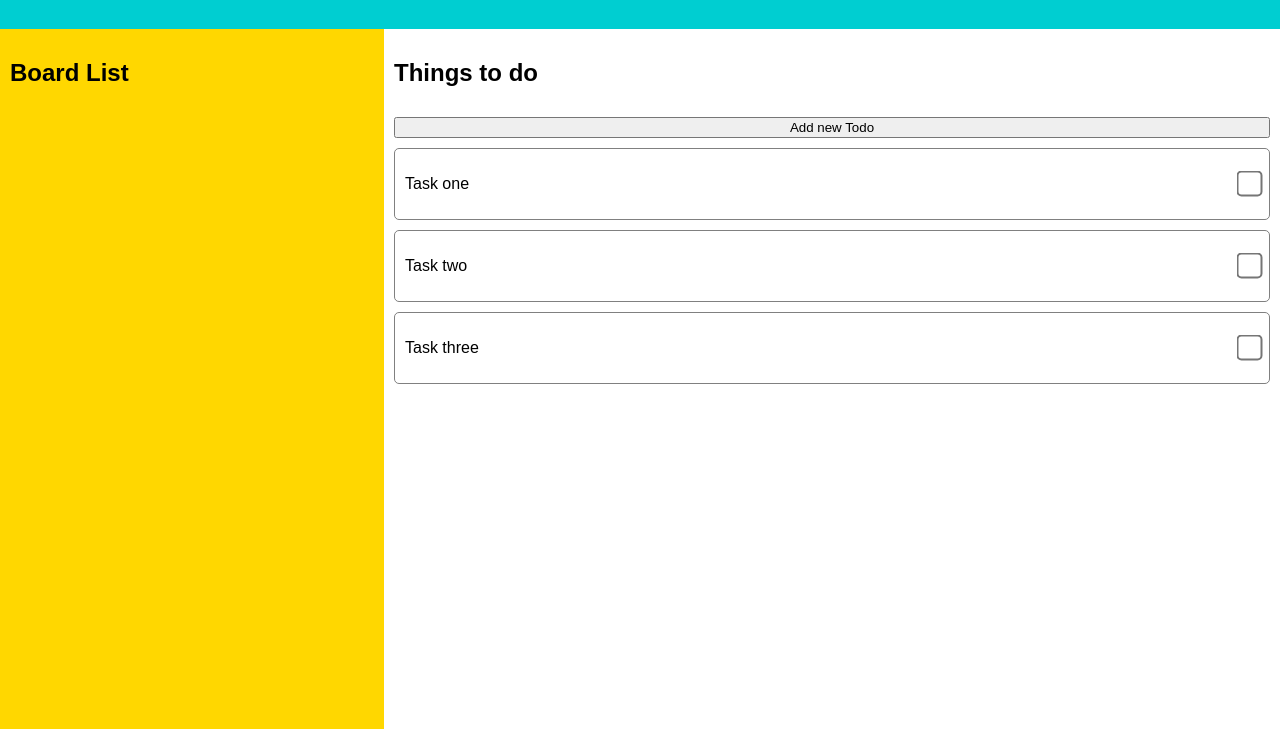
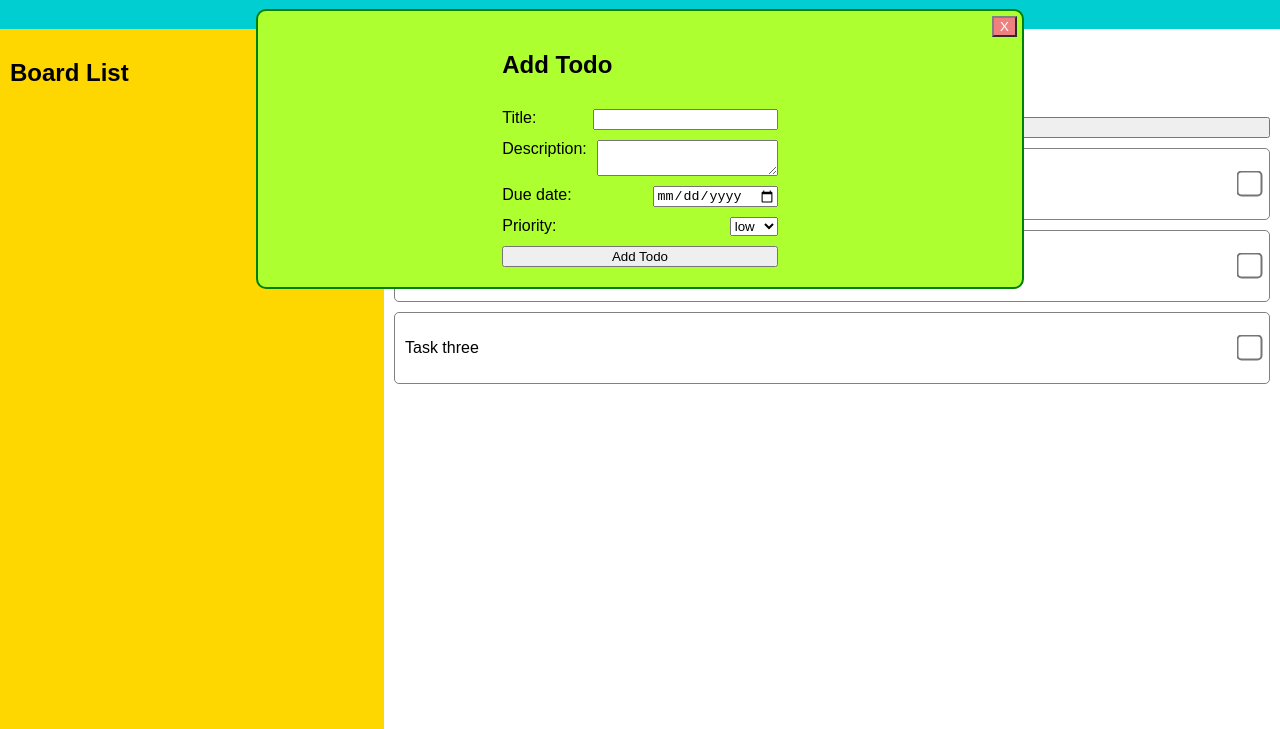
Before and after one commit to seelengxd/odin-todolist, a plain HTML site: page index.html in a window 1280 px wide. Shown: the part 71-800 px from the top of the page. Drawn offline with Linux system fonts and the light colour scheme.

Commit message:
Implement button to make add todo form appear

```diff
--- a/index.html
+++ b/index.html
@@ -16,7 +16,7 @@
       </aside>
       <section id="todos">
         <h2>Things to do</h2>
-        <button id="add">Add new Todo</button>
+        <button id="addformbutton">Add new Todo</button>
         <div class="todo">
           <p>Task one</p>
           <input type="checkbox">
@@ -33,5 +33,7 @@
       </section>
     </section>
 
+    </div>
+
   </body>
 </html>
--- a/main.js
+++ b/main.js
@@ -1,36 +1,97 @@
 class Todo{
   constructor(title, description, dueDate, priority){
-    self.title = title;
-    self.description = description;
-    self.dueDate = dueDate;
-    self.priority = priority;
+    this.title = title;
+    this.description = description;
+    this.dueDate = dueDate;
+    this.priority = priority;
   }
 
   edit(title, description, dueDate, priority){
-    if (title) self.title = title;
-    if (description) self.description = description;
-    if (dueDate) self.dueDate = dueDate;
-    if (priority) self.priority = priority;
+    if (title) this.title = title;
+    if (description) this.description = description;
+    if (dueDate) this.dueDate = dueDate;
+    if (priority) this.priority = priority;
 
   }
 }
 
 class Project{
   constructor(name){
-    self.name = name;
-    self.store = {};
-    self.nextIndex = 0;
+    this.name = name;
+    this.store = {};
+    this.nextIndex = 0;
   }
 
   addTodo(title, description, dueDate, priority){
-    todo = new Todo(title, description, dueDate, priority);
-    self.arr[self.nextIndex] = todo
+    console.log({title, description, dueDate, priority})
+    const todo = new Todo(title, description, dueDate, priority);
+    console.log(todo);
+    this.store[this.nextIndex] = todo
+    this.nextIndex++;
+    return [this.nextIndex - 1, todo]
   }
 }
 
 const DOMStuff = (function(){
   const boardList = document.querySelector("aside")
   const todoList = document.querySelector('#todos')
+  const addFormButton = document.querySelector("#addformbutton")
+  addFormButton.onclick = renderAddForm;
+
+  function makeInput(label, type, name, options){
+    const field = document.createElement('div');
+    field.classList.add('field')
+    const fieldLabel = document.createElement('label');
+    fieldLabel.textContent = label;
+    let input = null;
+    if (type=='textarea'){
+      input = document.createElement('textarea');
+      input.name = name
+    } else if (type == 'select'){
+      input = document.createElement('select')
+      for (const opt of options){
+        const option = document.createElement('option');
+        option.value = opt;
+        option.textContent = opt;
+        input.append(option);
+      }
+
+    } else {
+      input = document.createElement('input');
+      input.name = name;
+      input.type = type;
+    }
+    field.append(fieldLabel, input);
+    return field;
+
+
+  }
+
+  const addForm = (function(){
+    const view = document.createElement('div');
+    view.classList.add('view');
+    const form = document.createElement('form');
+    const close = document.createElement('button');
+    close.textContent = 'X'
+    close.id = 'close'
+    close.onclick = hideAddForm;
+    const h2 = document.createElement('h2');
+    h2.textContent = 'Add Todo';
+    const title = makeInput('Title:', "text", 'title');
+    const description = makeInput('Description:', 'textarea', 'description');
+    const dueDate = makeInput('Due date:', 'date', 'dueDate');
+    const priority = makeInput('Priority:', 'select', 'priority', ['low', 'med', 'high'])
+    const submit = document.createElement('input');
+    submit.type = 'Submit';
+    submit.value = 'Add Todo';
+    form.append(close, h2, title, description, dueDate, priority, submit);
+    view.append(form);
+    return view;
+
+  })();
+  // const addForm = document.getElementById("addform");
+  // addForm.remove();
+  console.log(addForm);
 
   function clearElement(ele){
     while (ele.firstChild){
@@ -41,8 +102,17 @@ const DOMStuff = (function(){
     clearElement(todoList);
   }
 
-  function addTodo(todo){
-
+  function addTodo(todo, id){
+    const task = document.createElement('div')
+    task.dataset.id = id;
+    task.classList.add('todo');
+    const p = document.createElement('div');
+    console.log(todo);
+    p.textContent = todo.title;
+    const checkbox = document.createElement('input');
+    checkbox.type = 'checkbox';
+    task.append(p, checkbox);
+    todoList.append(task);
   }
 
   function viewTodo(todo){
@@ -53,12 +123,31 @@ const DOMStuff = (function(){
 
   }
 
-  return {clearElement, clearTodo}
+  function renderAddForm(){
+    document.querySelector('body').append(addForm);
+
+  }
+
+  function hideAddForm(e){
+    e.preventDefault();
+    addForm.remove();
+
+  }
+
+  return {clearElement, clearTodo, addTodo, renderAddForm}
 })()
 
 const MainHandler = (function(){
   const defaultProject = new Project('default');
   const projects = [defaultProject];
   let currentProject = defaultProject;
-  todo = defaultProject.addTodo('Task 1');
-})
+
+  function addTodo(title, description, dueDate, priority){
+    [index, newTodo] = currentProject.addTodo(title, description, dueDate, priority);
+    DOMStuff.addTodo(newTodo, index);
+  }
+
+  return { addTodo };
+})();
+
+DOMStuff.renderAddForm();
--- a/style.css
+++ b/style.css
@@ -48,3 +48,40 @@ aside {
 input[type="checkbox"]{
   transform: scale(2);
 }
+
+.view {
+  position: absolute;
+  top: 10%;
+  left: 20%;
+  width: 60%;
+  padding: 20px;
+  background-color: greenyellow;
+  border: 2px solid green;
+  border-radius: 10px;
+  display: flex;
+  flex-direction: column;
+  /* justify-content: center; */
+  align-items: center;
+  gap: 10px;
+}
+
+#close {
+  position: absolute;
+  right: 5px;
+  top: 5px;
+  background-color: lightcoral;
+  color: white;
+  border-color: grey;
+}
+
+form {
+  display: flex;
+  flex-direction: column;
+  gap: 10px;
+}
+
+.field {
+  display: flex;
+  justify-content: space-between;
+  gap: 10px;
+}
```
